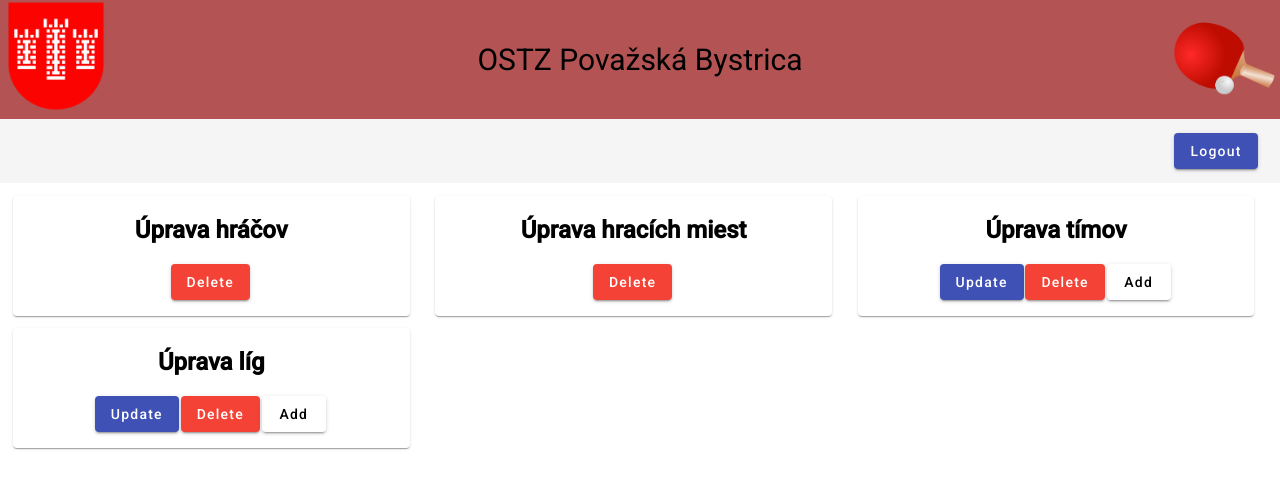
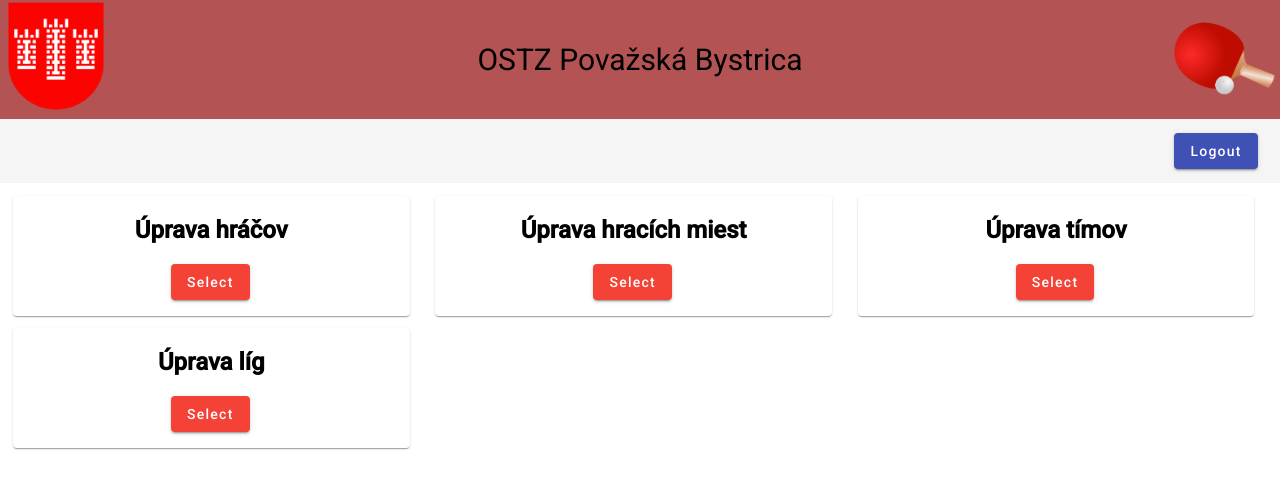
Before and after one commit to SVKdano/Semka_VAII, an Angular app in the folder FE/: page /logged in a window 1280 px wide. Shown: the top 488 px of the page. Built offline with nearby package versions, Linux system fonts and the light colour scheme; sample sign-in values are in the browser's storage.

Commit message:
Adjusted: CRUD operations of leagues done

```diff
--- a/FE/src/app/league-update/league-update.component.css
+++ b/FE/src/app/league-update/league-update.component.css
@@ -1,5 +1,9 @@
 p {
   margin: 0;
+}
+
+.spacebetween {
+  margin-right: 1%;
 }
 
 .example-spacer {
--- a/FE/src/app/league-update/league-update.component.html
+++ b/FE/src/app/league-update/league-update.component.html
@@ -1,7 +1,8 @@
 <app-header></app-header>
 <p>
   <mat-toolbar>
-    <button mat-raised-button color="warn" routerLink="/logged">Back</button>
+    <button mat-raised-button color="warn" routerLink="/logged" class="spacebetween">Back</button>
+    <button (click)="fetchData()" mat-raised-button color="warn" >Fetch data</button>
     <span class="example-spacer"></span>
     <button (click)="logout()" mat-raised-button color="primary">Logout</button>
   </mat-toolbar>
@@ -38,8 +39,8 @@
       <td>{{liga.id}}</td>
       <td></td>
       <td>{{liga.name}}</td>
-      <td><button (click)="deleteLeague(liga.id)" mat-raised-button color="warn">Vymaž</button></td>
-      <td><button (click)="initializeUpdating(liga.id, liga.name)" mat-raised-button color="primary">Uprav</button></td>
+      <td><button (click)="deleteLeague(liga.id); fetchData()" mat-raised-button color="warn">Vymaž</button></td>
+      <td><button (click)="initializeUpdating(liga.id, liga.name); fetchData()" mat-raised-button color="primary">Uprav</button></td>
     </tr>
   </table>
 </div>
--- a/FE/src/app/league-update/league-update.component.ts
+++ b/FE/src/app/league-update/league-update.component.ts
@@ -12,13 +12,15 @@ export class LeagueUpdateComponent implements OnInit {
   @Input() league: League = {id:0, name:""};
   leagueId: number = 0;
   leagueName: string = "";
+
   leagues: League[] = [];
+
   @Output() update = new EventEmitter<League[]>();
+
 
   constructor(private router:Router, private service:TeamsServiceService) {}
 
   ngOnInit() {
-    this.service.getAllLeagues().subscribe((result : League[]) => (this.leagues = result));
   }
 
   initializeUpdating(id: number, name: string) {
@@ -29,17 +31,39 @@ export class LeagueUpdateComponent implements OnInit {
   updateLeague() {
     this.league.id = this.leagueId;
     this.league.name = this.leagueName;
-    this.service.updateLeague(this.league).subscribe((result:League[]) => this.update.emit(result));
+    this.service.updateLeague(this.league).subscribe(
+      (result:League[]) =>
+      {
+        this.update.emit(result);
+        this.fetchData();
+      }
+    );
   }
 
   deleteLeague(id: number) {
-    this.service.deleteLeague(id).subscribe((result:League[]) => this.update.emit(result));
+    this.service.deleteLeague(id).subscribe(
+      (result:League[]) => {
+        this.update.emit(result);
+        this.fetchData();
+      }
+   );
   }
 
   createLeague() {
     this.league.id = this.leagueId;
     this.league.name = this.leagueName;
-    this.service.createLeague(this.league).subscribe((result:League[]) => this.update.emit(result));
+    this.service.createLeague(this.league).subscribe(
+      (result:League[]) => {
+        this.update.emit(result);
+        this.fetchData();
+      }
+  );
+  }
+
+  fetchData() {
+    this.service.getAllLeagues().subscribe((result : League[]) => (this.leagues = result));
+    //TODO: wait for message from P
+    setTimeout(() => { this.fetchData() }, 2000);
   }
 
   public logout() {
--- a/FE/src/app/logged-user/logged-user.component.html
+++ b/FE/src/app/logged-user/logged-user.component.html
@@ -8,32 +8,28 @@
   <mat-card>
     <h2>Úprava hráčov</h2>
     <mat-card-content>
-      <button mat-raised-button color="warn" routerLink="playerChanges">Delete</button>
+      <button mat-raised-button color="warn" routerLink="playerChanges">Select</button>
     </mat-card-content>
   </mat-card>
 
   <mat-card>
     <h2>Úprava hracích miest</h2>
     <mat-card-content>
-      <button class="solo" mat-raised-button color="warn" routerLink="placeChanges">Delete</button>
+      <button class="solo" mat-raised-button color="warn" routerLink="placeChanges">Select</button>
     </mat-card-content>
   </mat-card>
 
   <mat-card>
     <h2>Úprava tímov</h2>
     <mat-card-content>
-      <button mat-raised-button color="primary">Update</button>
-      <button mat-raised-button color="warn">Delete</button>
-      <button mat-raised-button color="link">Add</button>
+      <button mat-raised-button color="warn">Select</button>
     </mat-card-content>
   </mat-card>
 
   <mat-card>
     <h2>Úprava líg</h2>
     <mat-card-content>
-      <button mat-raised-button color="primary" routerLink="leagueChanges">Update</button>
-      <button mat-raised-button color="warn" routerLink="leagueChanges">Delete</button>
-      <button mat-raised-button color="link" routerLink="leagueChanges">Add</button>
+      <button mat-raised-button color="warn" routerLink="leagueChanges">Select</button>
     </mat-card-content>
   </mat-card>
 </div>
```
